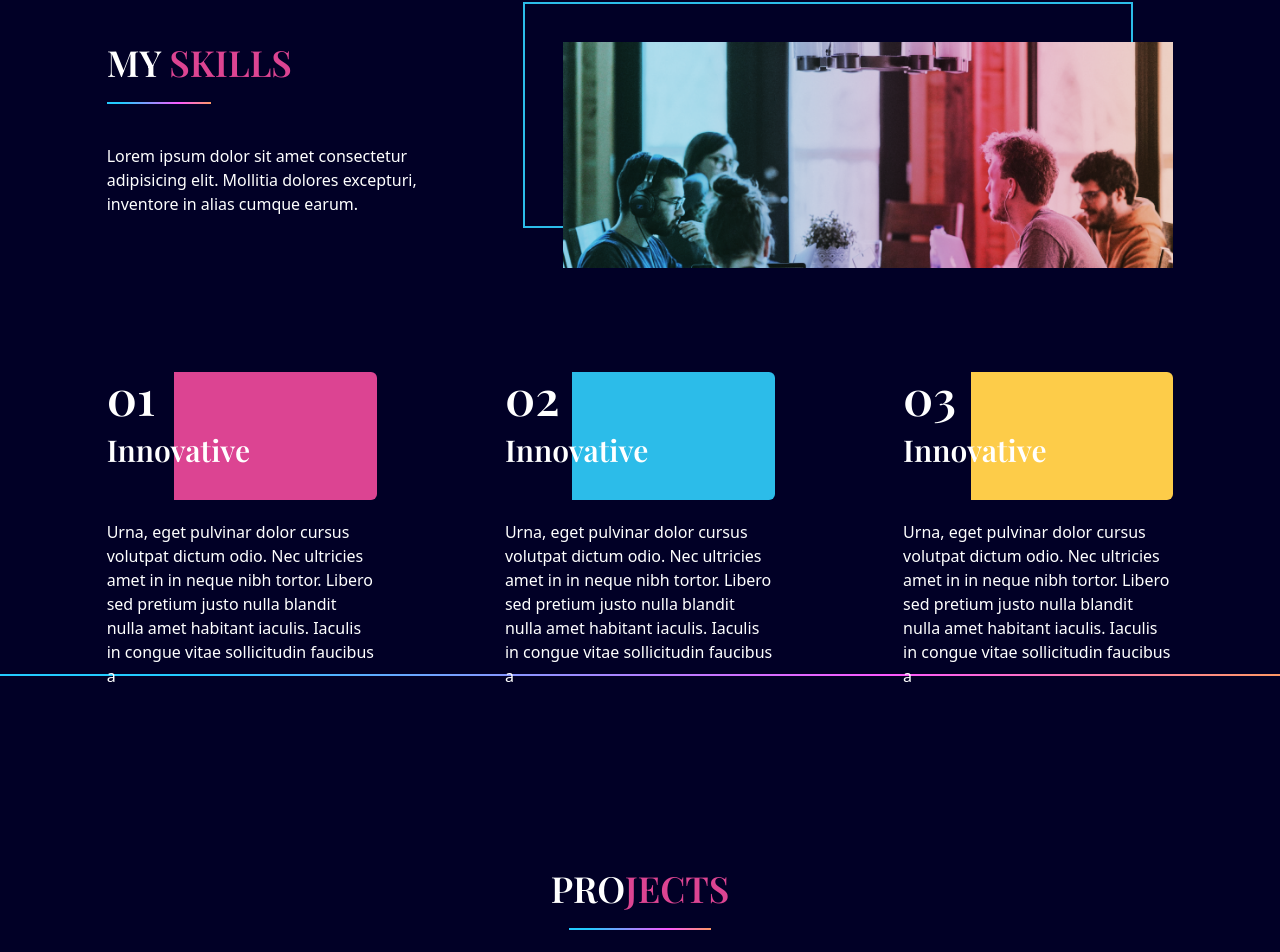
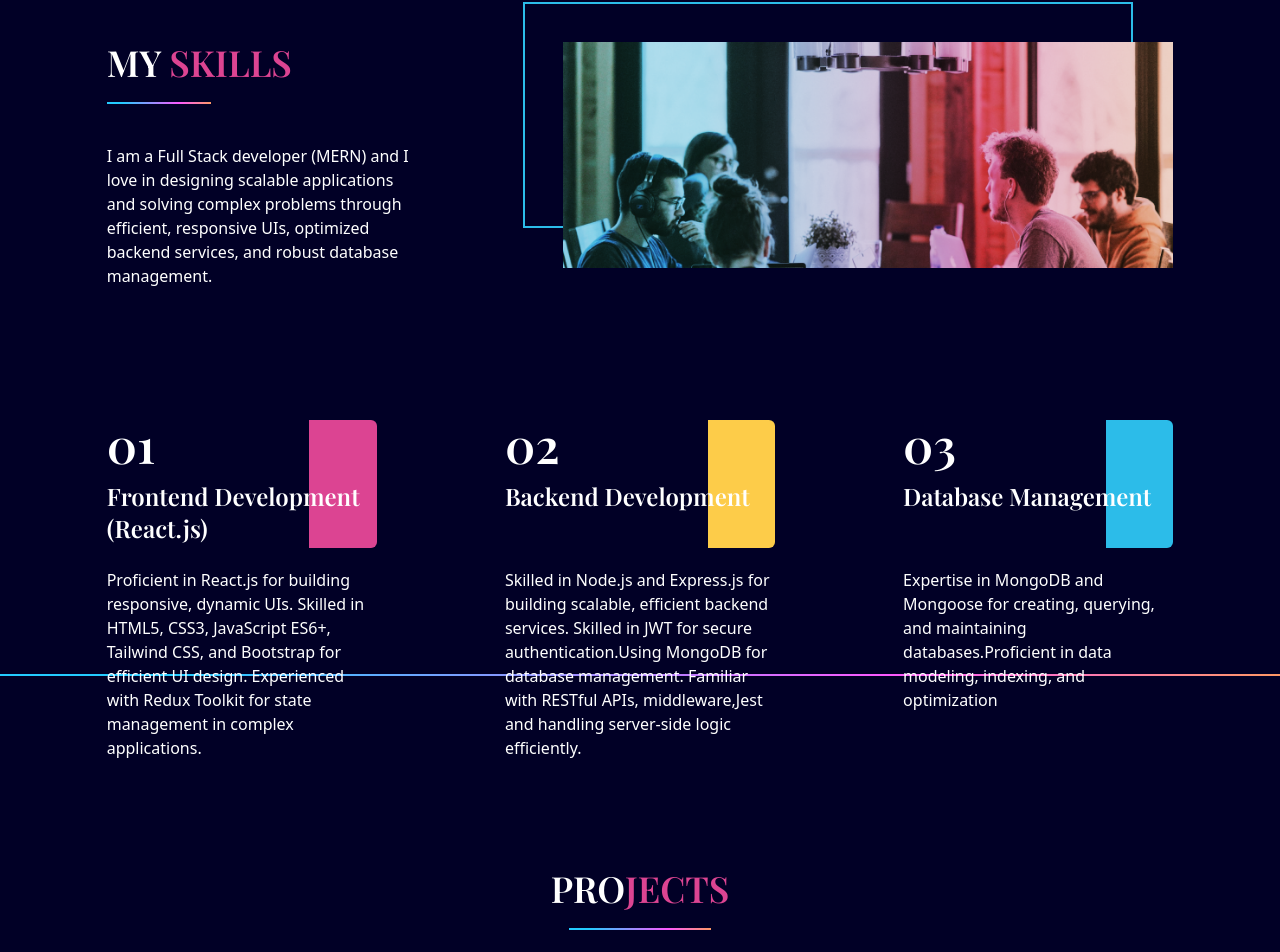
Before and after one commit to NithinPrathapan/Nithin-Prathapan-Personal-Portfolio, a React (Vite) app: page / in a window 1280 px wide. Shown: the part 928-1880 px from the top of the page. Built offline with nearby package versions, Linux system fonts and the light colour scheme; a web font is replaced by a local one.

Commit message:
skills updated

```diff
--- a/src/components/MySkills.jsx
+++ b/src/components/MySkills.jsx
@@ -26,8 +26,10 @@ const MySkills = () => {
           </p>
           <LineGradient width="w-1/3" />
           <p className="mt-10 mb-7">
-            Lorem ipsum dolor sit amet consectetur adipisicing elit. Mollitia
-            dolores excepturi, inventore in alias cumque earum.
+            I am a Full Stack developer (MERN) and I love in designing scalable
+            applications and solving complex problems through efficient,
+            responsive UIs, optimized backend services, and robust database
+            management.
           </p>
         </motion.div>
         <div className="mt-16 md:mt-0">
@@ -62,17 +64,17 @@ const MySkills = () => {
           <div className="relative h-32">
             <div className="z-10">
               <p className="font-playfair font-semibold text-5xl">01</p>
-              <p className="font-playfair font-semibold text-3xl mt-3">
-                Innovative
+              <p className="font-playfair font-semibold text-2xl mt-3">
+                Frontend Development <br /> (React.js)
               </p>
             </div>
-            <div className="w-1/2 md:w-3/4 rounded-r-md h-32 bg-red absolute right-0 top-0 z-[-1]" />
+            <div className="w-1/4 rounded-r-md h-32 bg-red absolute right-0 top-0 z-[-1]" />
           </div>
           <p className="mt-5">
-            Urna, eget pulvinar dolor cursus volutpat dictum odio. Nec ultricies
-            amet in in neque nibh tortor. Libero sed pretium justo nulla blandit
-            nulla amet habitant iaculis. Iaculis in congue vitae sollicitudin
-            faucibus a
+            Proficient in React.js for building responsive, dynamic UIs. Skilled
+            in HTML5, CSS3, JavaScript ES6+, Tailwind CSS, and Bootstrap for
+            efficient UI design. Experienced with Redux Toolkit for state
+            management in complex applications.
           </p>
         </motion.div>
         {/* innovative */}
@@ -90,17 +92,17 @@ const MySkills = () => {
           <div className="relative h-32">
             <div className="z-10">
               <p className="font-playfair font-semibold text-5xl">02</p>
-              <p className="font-playfair font-semibold text-3xl mt-3">
-                Innovative
+              <p className="font-playfair font-semibold text-2xl mt-3">
+                Backend Development
               </p>
             </div>
-            <div className="w-1/2 md:w-3/4 rounded-r-md h-32 bg-blue absolute right-0 top-0 z-[-1]" />
+            <div className="w-1/4 rounded-r-md h-32 bg-yellow absolute right-0 top-0 z-[-1]" />
           </div>
           <p className="mt-5">
-            Urna, eget pulvinar dolor cursus volutpat dictum odio. Nec ultricies
-            amet in in neque nibh tortor. Libero sed pretium justo nulla blandit
-            nulla amet habitant iaculis. Iaculis in congue vitae sollicitudin
-            faucibus a
+            Skilled in Node.js and Express.js for building scalable, efficient
+            backend services. Skilled in JWT for secure authentication.Using
+            MongoDB for database management. Familiar with RESTful APIs,
+            middleware,Jest and handling server-side logic efficiently.
           </p>
         </motion.div>
         {/* imaginative */}
@@ -118,17 +120,16 @@ const MySkills = () => {
           <div className="relative h-32">
             <div className="z-10">
               <p className="font-playfair font-semibold text-5xl">03</p>
-              <p className="font-playfair font-semibold text-3xl mt-3">
-                Innovative
+              <p className="font-playfair font-semibold text-2xl mt-3">
+                Database Management
               </p>
             </div>
-            <div className="w-1/2 md:w-3/4 rounded-r-md h-32 bg-yellow absolute right-0 top-0 z-[-1]" />
+            <div className="w-1/4 rounded-r-md h-32 bg-blue absolute right-0 top-0 z-[-1]" />
           </div>
           <p className="mt-5">
-            Urna, eget pulvinar dolor cursus volutpat dictum odio. Nec ultricies
-            amet in in neque nibh tortor. Libero sed pretium justo nulla blandit
-            nulla amet habitant iaculis. Iaculis in congue vitae sollicitudin
-            faucibus a
+            Expertise in MongoDB and Mongoose for creating, querying, and
+            maintaining databases.Proficient in data modeling, indexing, and
+            optimization
           </p>
         </motion.div>
       </div>
--- a/src/components/Projects.jsx
+++ b/src/components/Projects.jsx
@@ -41,7 +41,8 @@ const Project = ({ title, img }) => {
 
 const Projects = () => {
   return (
-    <section id="projects" className="pt-48 pb-48 ">
+    <section id="projects" className="pt-48 pb-48
+     ">
       {/* heading section */}
       <motion.div
         className=" md:w-2/5 mx-auto text-center "
```
